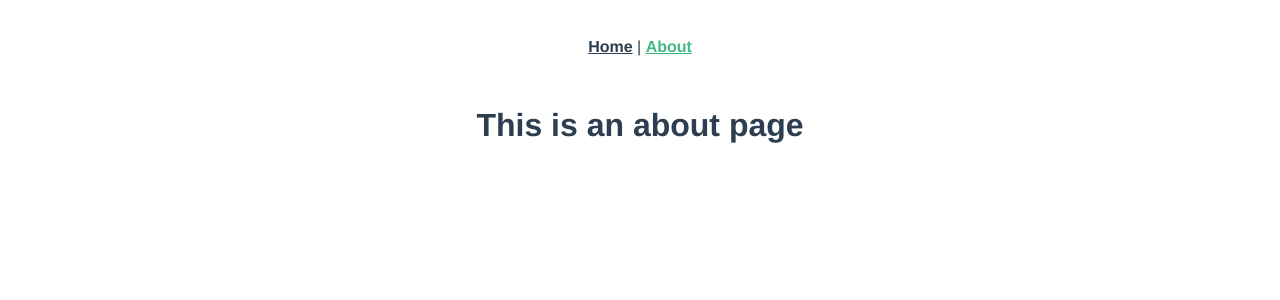
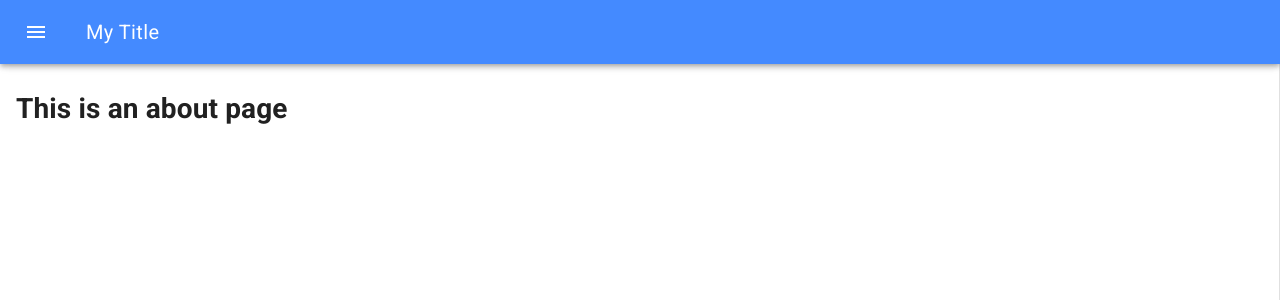
Before and after one commit to walesyu/vue-pwa, a Vue app: page /#/about in a window 1280 px wide. Shown: the top 300 px of the page. Built offline with nearby package versions, Linux system fonts and the light colour scheme.

Commit message:
feat: 測試font cache

```diff
--- a/package.json
+++ b/package.json
@@ -12,6 +12,7 @@
     "core-js": "^3.6.5",
     "register-service-worker": "^1.7.1",
     "vue": "^2.6.11",
+    "vue-material": "^1.0.0-beta-15",
     "vue-router": "^3.2.0"
   },
   "devDependencies": {
--- a/public/index.html
+++ b/public/index.html
@@ -4,6 +4,7 @@
     <meta charset="utf-8">
     <meta http-equiv="X-UA-Compatible" content="IE=edge">
     <meta name="viewport" content="width=device-width,initial-scale=1.0">
+    <link rel="stylesheet" href="//fonts.googleapis.com/css?family=Roboto:400,500,700,400italic|Material+Icons">
     <link rel="icon" href="<%= BASE_URL %>favicon.ico">
     <title><%= htmlWebpackPlugin.options.title %></title>
   </head>
--- a/src/App.vue
+++ b/src/App.vue
@@ -1,32 +1,37 @@
 <template>
-  <div id="app">
-    <div id="nav">
-      <router-link to="/">Home</router-link> |
-      <router-link to="/about">About</router-link>
-    </div>
-    <router-view/>
+  <div class="page-container">
+    <md-app>
+      <md-app-toolbar class="md-primary">
+        <md-button class="md-icon-button" @click="menuVisible = !menuVisible">
+          <md-icon>menu</md-icon>
+        </md-button>
+        <span class="md-title">My Title</span>
+      </md-app-toolbar>
+      <md-app-drawer :md-active.sync="menuVisible">
+        <md-toolbar class="md-transparent" md-elevation="0">Navigation</md-toolbar>
+        <md-list>
+          <md-list-item>
+            <md-icon>move_to_inbox</md-icon>
+            <span class="md-list-item-text" @click="menuVisible = !menuVisible"><router-link to="/">Home</router-link></span>
+          </md-list-item>
+          <md-list-item>
+            <md-icon>send</md-icon>
+            <span class="md-list-item-text" @click="menuVisible = !menuVisible"><router-link
+                to="/about">About</router-link></span>
+          </md-list-item>
+        </md-list>
+      </md-app-drawer>
+      <md-app-content>
+        <router-view/>
+      </md-app-content>
+    </md-app>
   </div>
 </template>
-
-<style lang="scss">
-#app {
-  font-family: Avenir, Helvetica, Arial, sans-serif;
-  -webkit-font-smoothing: antialiased;
-  -moz-osx-font-smoothing: grayscale;
-  text-align: center;
-  color: #2c3e50;
+<script>
+export default {
+  name: 'App',
+  data: () => ({
+    menuVisible: false
+  })
 }
-
-#nav {
-  padding: 30px;
-
-  a {
-    font-weight: bold;
-    color: #2c3e50;
-
-    &.router-link-exact-active {
-      color: #42b983;
-    }
-  }
-}
-</style>
+</script>
--- a/src/main.js
+++ b/src/main.js
@@ -2,7 +2,11 @@
 import App from './App.vue'
 import './registerServiceWorker'
 import router from './router'
+import VueMaterial from 'vue-material'
+import 'vue-material/dist/vue-material.min.css'
+import 'vue-material/dist/theme/default.css'
 
+Vue.use(VueMaterial)
 Vue.config.productionTip = false
 
 new Vue({
--- a/src/views/About.vue
+++ b/src/views/About.vue
@@ -3,3 +3,8 @@
     <h1>This is an about page</h1>
   </div>
 </template>
+<style scoped>
+.about {
+  min-height: calc(100vh - 50px);
+}
+</style>
--- a/src/views/Home.vue
+++ b/src/views/Home.vue
@@ -16,3 +16,8 @@
   }
 }
 </script>
+<style scoped>
+.home {
+  min-height: calc(100vh - 50px);
+}
+</style>
```
Also changed, not shown: 21 other files (tests, documents, lock files or other folders).
